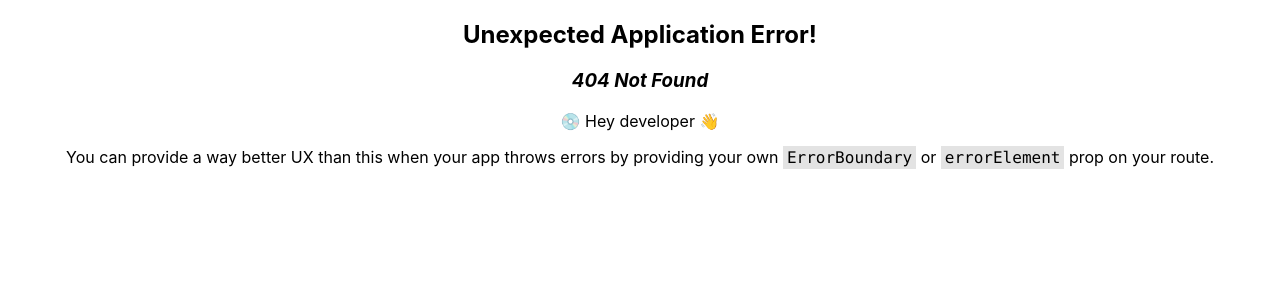
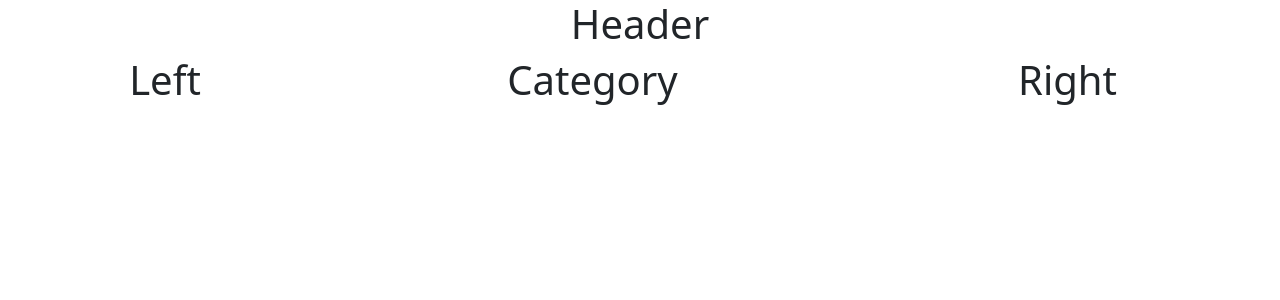
Before and after one commit to Ashikzzzz/react-news-portal, a React (Create React App) app: page /category/1 in a window 1280 px wide. Before the commit this address had no page. Shown: the top 300 px of the page. Built offline with nearby package versions, Linux system fonts and the light colour scheme.

Commit message:
compo ready

```diff
--- /dev/null
+++ b/src/Pages/Category/Category/Category.js
@@ -0,0 +1,11 @@
+import React from "react";
+
+const Category = () => {
+  return (
+    <div>
+      <h1>Category</h1>
+    </div>
+  );
+};
+
+export default Category;
--- /dev/null
+++ b/src/Pages/Home/Home/Home.js
@@ -0,0 +1,11 @@
+import React from "react";
+
+const Home = () => {
+  return (
+    <div>
+      <h1>Home</h1>
+    </div>
+  );
+};
+
+export default Home;
--- /dev/null
+++ b/src/Pages/News/News/News.js
@@ -0,0 +1,11 @@
+import React from "react";
+
+const News = () => {
+  return (
+    <div>
+      <h1>News</h1>
+    </div>
+  );
+};
+
+export default News;
--- /dev/null
+++ b/src/Pages/Shared/Header/Header.js
@@ -0,0 +1,11 @@
+import React from "react";
+
+const Header = () => {
+  return (
+    <div>
+      <h1>Header</h1>
+    </div>
+  );
+};
+
+export default Header;
--- /dev/null
+++ b/src/Pages/Shared/Left/Left.js
@@ -0,0 +1,11 @@
+import React from "react";
+
+const Left = () => {
+  return (
+    <div>
+      <h1>Left</h1>
+    </div>
+  );
+};
+
+export default Left;
--- /dev/null
+++ b/src/Pages/Shared/Right/Right.js
@@ -0,0 +1,11 @@
+import React from "react";
+
+const Right = () => {
+  return (
+    <div>
+      <h1>Right</h1>
+    </div>
+  );
+};
+
+export default Right;
--- a/src/layout/Main.js
+++ b/src/layout/Main.js
@@ -1,10 +1,28 @@
 import React from "react";
+import { Col, Container, Row } from "react-bootstrap";
 import { Outlet } from "react-router-dom";
+// import Home from "../Pages/Home/Home/Home";
+import Header from "../Pages/Shared/Header/Header";
+import Left from "../Pages/Shared/Left/Left";
+import Right from "../Pages/Shared/Right/Right";
 
 const Main = () => {
   return (
     <div>
-      <Outlet></Outlet>
+      <Header></Header>
+      <Container>
+        <Row>
+          <Col lg="2">
+            <Left></Left>
+          </Col>
+          <Col lg="7">
+            <Outlet></Outlet>
+          </Col>
+          <Col lg="3">
+            <Right></Right>
+          </Col>
+        </Row>
+      </Container>
     </div>
   );
 };
```
Also changed, not shown: src/Routes/Route.js (+17 -1 lines), src/index.js (+7 -6 lines).
